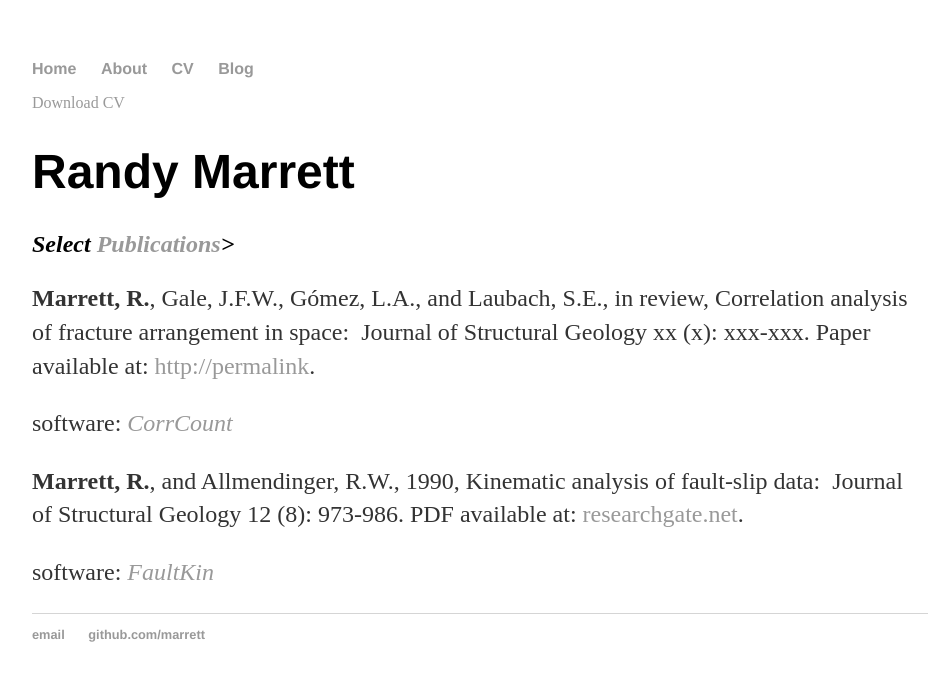
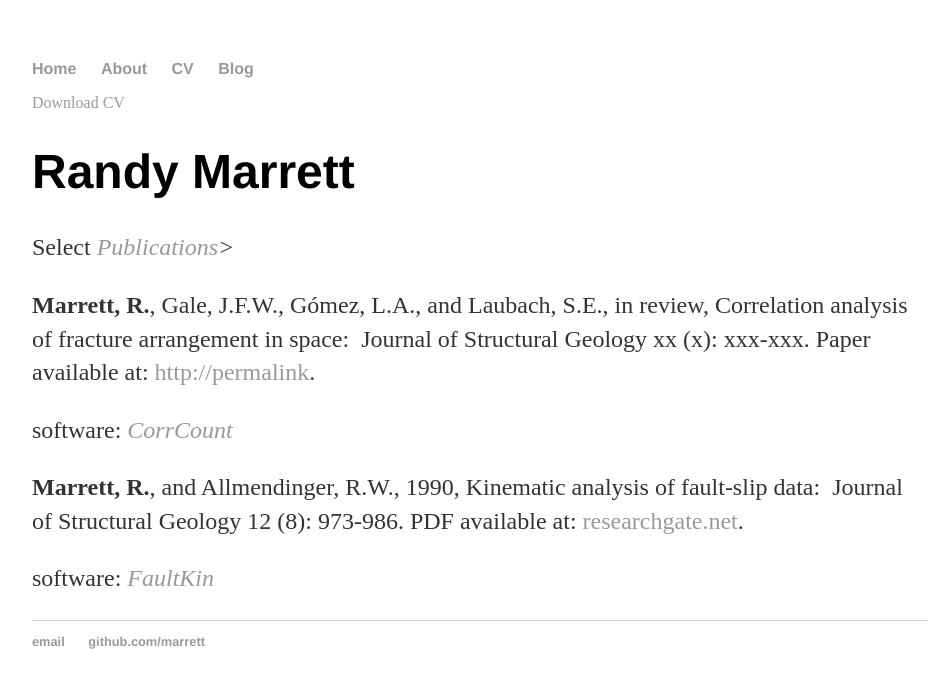
Before and after one commit to marrett/github.io, a Jekyll site: the page built from cv/index.html, in a window 1280 px wide. Shown: the top 688 px of the page, without its empty margins (160-1098 px from the left). Built offline with Jekyll 4.4.1, drawn with Linux system fonts in a browser that asks for light colours.

```diff
--- a/cv/index.html
+++ b/cv/index.html
@@ -7,7 +7,7 @@ title: CV of Randy Marrett
 		<a href="#" class="download" title="Download CV as PDF">Download CV</a>
 					<h1>Randy Marrett</h1>
 
-					<h2><em>Select <a href="https://scholar.google.com/citations?user=CDDECDAAAAAJ&hl=en">Publications</a>></em></h2>
+					<p>Select <em><a href="https://scholar.google.com/citations?user=CDDECDAAAAAJ&hl=en">Publications</a>></em></p>
 
 					<p><strong>Marrett, R.</strong>, Gale, J.F.W., Gómez, L.A., and Laubach, S.E., in review, Correlation analysis of fracture arrangement in space: Journal of Structural Geology xx (x): xxx-xxx. Paper available at: <a href="#">http://permalink</a>.
 
```
